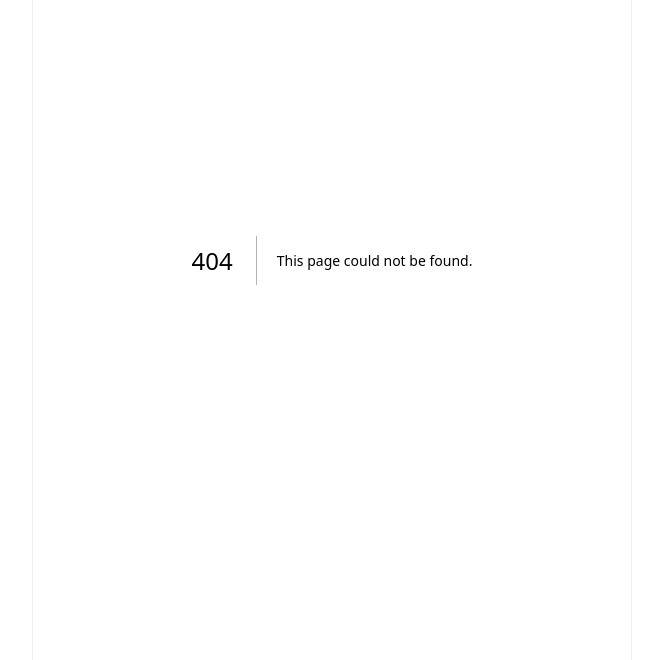
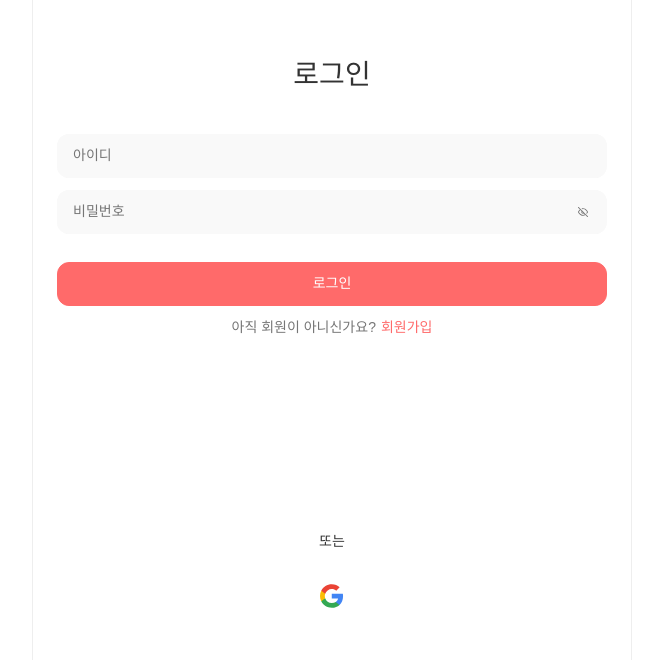
Before and after one commit to Team-TicketMate/ticketmate-client, a Next.js app: page /auth/sign-in in a window 1280 px wide. Before the commit this address had no page. Shown: the part 140-800 px from the top of the page, without its empty margins (308-971 px from the left). Built offline with nearby package versions, Linux system fonts and the light colour scheme; a web font is replaced by a local one.

Commit message:
feat: 로그인 화면 퍼블리싱 추가 #10

```diff
--- /dev/null
+++ b/src/app/auth/sign-in/_components/sign-in-form/sign-in-form.module.scss
@@ -0,0 +1,28 @@
+@use '@/styles/index' as *;
+
+.container {
+  display: flex;
+  flex-direction: column;
+  gap: 28px;
+
+  .input_container {
+    display: flex;
+    flex-direction: column;
+    align-items: center;
+    gap: 12px;
+    width: 100%;
+
+    .error {
+      @include Paragraph-02;
+      color: var(--brand-main);
+      display: flex;
+      justify-content: flex-start;
+      width: 100%;
+    }
+  }
+
+  .button_container {
+    display: flex;
+    width: 100%;
+  }
+}
--- /dev/null
+++ b/src/app/auth/sign-in/_components/sign-in-form/sign-in-form.tsx
@@ -0,0 +1,80 @@
+'use client';
+
+import { useCallback, useState } from 'react';
+
+import { useForm } from 'react-hook-form';
+
+import VisibilityIcon from '@/assets/icons/visibility.svg';
+import PositiveButton from '@/shared/components/button/positive-button';
+import Input from '@/shared/components/input/input';
+
+import styles from './sign-in-form.module.scss';
+
+interface SignInFormData {
+  email: string;
+  password: string;
+}
+
+const SignInForm = () => {
+  const {
+    register,
+    handleSubmit,
+    formState: { errors },
+  } = useForm<SignInFormData>();
+
+  const onSubmit = (data: SignInFormData) => {
+    console.log(data);
+  };
+
+  const [isClicked, setIsClicked] = useState(false);
+
+  const togglePasswordVisibility = useCallback(() => {
+    setIsClicked((prev) => !prev);
+  }, []);
+
+  const errorMessage = errors.email?.message || errors.password?.message;
+
+  return (
+    <form className={styles.container} onSubmit={handleSubmit(onSubmit)}>
+      <div className={styles.input_container}>
+        <Input
+          {...register('email', {
+            required: '아이디(이메일)이나 비밀번호를 확인해주세요.',
+          })}
+          placeholder="아이디"
+          label="아이디"
+          id="email"
+          type="email"
+        />
+
+        <Input
+          {...register('password', {
+            required: '아이디(이메일)이나 비밀번호를 확인해주세요.',
+          })}
+          placeholder="비밀번호"
+          label="비밀번호"
+          id="password"
+          type={isClicked ? 'text' : 'password'}
+          iconProps={{
+            icon: (
+              <VisibilityIcon
+                width={16}
+                height={16}
+                fill={isClicked ? 'red' : 'var(--gray-4)'}
+              />
+            ),
+            onIconClick: togglePasswordVisibility,
+          }}
+        />
+
+        {errorMessage && <p className={styles.error}>{errorMessage}</p>}
+      </div>
+
+      <div className={styles.button_container}>
+        <PositiveButton label="로그인" type="submit" />
+      </div>
+    </form>
+  );
+};
+
+export default SignInForm;
--- /dev/null
+++ b/src/app/auth/sign-in/page.module.scss
@@ -0,0 +1,66 @@
+@use '@/styles/index' as *;
+
+.container {
+  display: flex;
+  flex-direction: column;
+  justify-content: center;
+  align-items: center;
+  height: 100%;
+
+  .login_container {
+    display: flex;
+    flex-direction: column;
+    justify-content: center;
+    align-items: center;
+    height: 100%;
+    width: 100%;
+
+    .title {
+      @include Heading-01;
+      color: var(--gray-5);
+      text-align: center;
+    }
+
+    .form {
+      width: 100%;
+      margin-top: 40px;
+    }
+
+    .link_container {
+      display: flex;
+      gap: 5px;
+      align-items: center;
+      margin-top: 12px;
+
+      .link_text {
+        @include Paragraph-02;
+        color: var(--gray-4);
+      }
+
+      .link {
+        @include Paragraph-02;
+        color: var(--brand-main);
+      }
+    }
+  }
+
+  .social_login {
+    @include Heading-04;
+    color: var(--gray-5);
+
+    display: flex;
+    flex-direction: column;
+
+    align-items: center;
+    gap: 20px;
+
+    .google_button {
+      display: flex;
+      width: 48px;
+      height: 48px;
+      padding: 12px 12.48px 12px 12px;
+      justify-content: center;
+      align-items: center;
+    }
+  }
+}
--- /dev/null
+++ b/src/app/auth/sign-in/page.tsx
@@ -0,0 +1,35 @@
+import Link from 'next/link';
+
+import SignInForm from '@/app/auth/sign-in/_components/sign-in-form/sign-in-form';
+import GoogleIcon from '@/assets/icons/google.svg';
+
+import styles from './page.module.scss';
+
+export default function Page() {
+  return (
+    <div className={styles.container}>
+      <div className={styles.login_container}>
+        <span className={styles.title}>로그인</span>
+
+        <div className={styles.form}>
+          <SignInForm />
+        </div>
+
+        <div className={styles.link_container}>
+          <span className={styles.link_text}>아직 회원이 아니신가요?</span>
+          <Link className={styles.link} href="/auth/sign-up">
+            회원가입
+          </Link>
+        </div>
+      </div>
+
+      <div className={styles.social_login}>
+        <span>또는</span>
+
+        <button className={styles.google_button}>
+          <GoogleIcon />
+        </button>
+      </div>
+    </div>
+  );
+}
```
Also changed, not shown: src/assets/icons/google.svg (added).
